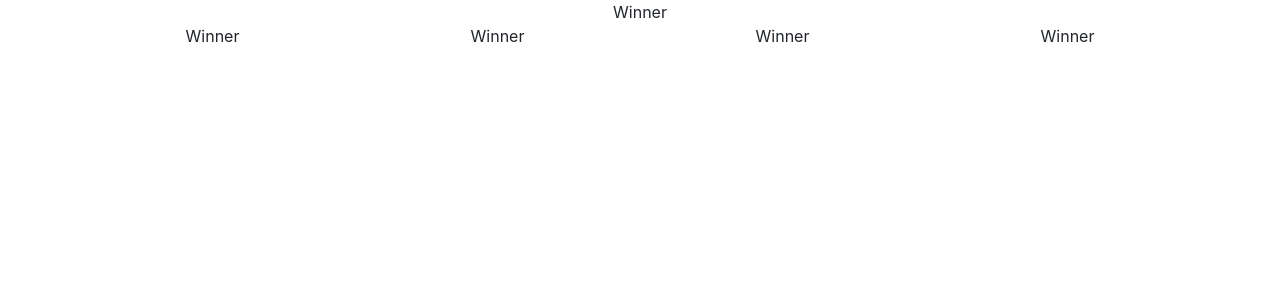
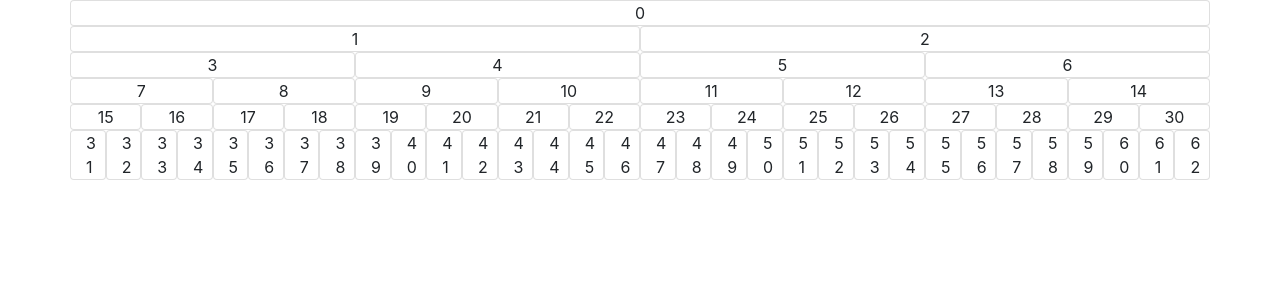
Before and after one commit to sstorysmith/group_project_3, a React (Create React App) app in the folder tournament-game/: page / in a window 1280 px wide. Shown: the top 300 px of the page. Built offline with nearby package versions, Linux system fonts and the light colour scheme.

Commit message:
Generation of tournament bracket nodes now row-sensitive, allowing row specific additions (eg 'Finals', 'Quarter-finals')

```diff
--- a/tournament-game/src/App.js
+++ b/tournament-game/src/App.js
@@ -1,63 +1,116 @@
 import React from 'react';
 
-function draw(size, stage=0) {
-  const rounds = ["Finals", "Semi-Finals", "Quarter-finals", "Octafinals", "Round 2", "Round 1"];
-  console.log('Stage', stage, stage % 2);
-  if (size === 1) {
-    return <span className='col'><div className='row'>{rounds[stage]},</div><div className='col'>[Name VS Name]</div></span>
-  }
-  else {
-    // {(stage % 2 === 0) ? 'col' : 'row'}
-    // {(stage % 2 === 0) ? 'row' : 'col'}
-    return (<span className='col'>
-      <div className='row'>{rounds[stage]}, [</div><br />{draw(size-1, stage + 1)}
-      <span className='row'>VS</span>
-      {draw(size-1, stage + 1)}{(size - 1 !== 1) ? ']' : ''}
-    </span>)
-  }
+const rounds = ['Champion', 'Finals', 'Semi-finals', 'Quarter-finals', 'Octa-finals']
+
+function generateBracket(size) {
+
+  const bracket = []
+
+  // Track relationship between nodes and their children with a "parent" object
+  // Parent.index is the index of the parent node for the given node being added
+  // Child 0 is the parent node of the entire bracket
+  // Child 1 is the left child of the given parent node
+  // Child 2 is the right child of the given parent node
+  let parent = {index: 0,
+                child: 0}
+
+  // Populates all nodes in bracket
+  // (2^(size + 1) - 1) total # of nodes in bracket
+  for (let i = 0; i < (Math.pow(2, size + 1) - 1); i++) {
+
+    // If the previous node was the rightmost child of a parent node
+      if (parent.child === 2) {
+
+        // Reset parent tracker to the parent of current node
+        parent.index = ((i - 1)/2);
+        parent.child = 0
+
+      }
+
+      // If node is not the parent node of the entire bracket
+      // "Root" or "Champion" node
+      if (i !== parent.index) {
+
+        // Increment child counter.
+        // This will happen twice for any given parent node, once for each child.
+        parent.child = parent.child + 1;
+
+      }
+
+      // Set node content depending on "row" (set of y=2^x: 1, 2, 4, 8)
+      // i: 0 r: 1; i: 1,2 r: 2; i: 3,4,5,6 r: 4; i: 7, 8, 9, 10, 11, 12, 13, 14 r: 8
+      // Find 12
+      // At Node: 0
+      // Row 0:
+      // At Node: 1
+      // Row 1:
+      // At Node: 3
+      // Row 2:
+      // At Node: 7
+      // Row 3:
+      // At Node: 15
+      // Too Far
+      // Node 12 is on row 3
+      let pointer = 0;
+      let row = 0;
+      // console.log(i)
+      for (let x = 0; x <= size; x++) {
+        let y = Math.pow(2, x);
+        // console.log('y', y)
+        pointer = pointer + y;
+        // console.log('pointer', pointer)
+        if (pointer > i) {
+          // console.log('Too far')
+          row = x;
+          break;
+        }
+      }
+      let content = (row === size) ? 'Name' : rounds[row];
+      console.log('content', content)
+      bracket.push({content: content, parent: {index: parent.index, child: parent.child}});
+
+  };
+
+  return bracket;
+
 }
 
-function rowByRow(size, stage=0) {
-  if (stage === 0) {
-    return (
-    <div className='container'>
-      <div className='row align-content-center'>
-        <div className='col text-center'>
-          Winner
-        </div>
-      </div>
-      {rowByRow(size, stage + 1)}
-    </div>)
-  }
-  else if (stage === size) {
+function renderFromArray(arr) {
 
-    let participants = [];
-    for (let i = 1; i <= (size * 2); i++) {
-      participants.push(<div className='col text-center'>Name</div>)
+  console.log(arr);
+
+  const tree = [];
+
+  // Traverse every row in the bracket array
+  // log2(arr.length + 1) - 1 = rows
+  for (let i = 0; i <= (Math.log2(arr.length + 1) - 1); i++) {
+
+    // Traverse every node in the bracket row
+    // Nodes per row is 2 ^ row (1, 2, 4, 8 etc)
+    let row = [];
+    for (let j = 0; j < Math.pow(2, i); j++) {
+
+      row.push(
+      <div className='col text-center card'>
+        {(i <= 1) ? i+j : Math.pow(2, i) - 1 + j}
+      </div>)
+
     }
 
-    return (
-      <div className='row align-content-center'>
-        {participants}
-      </div>
-    )
+    tree.push(
+    <div className='row'>
+      {row}
+    </div>)
+
   }
-  else {
 
-    let round = [];
-    for (let i = 1; i <= (size * 2); i++) {
-      round.push(<div className='col text-center'>Winner</div>)
-    }    return (
-      <div className='row align-content-center'>
-        {round}
-      </div>
-    )
-  }
+  return tree;
+
 }
 
 function App() {
-  return (<div>
-    {rowByRow(2)}
+  return (<div className='container'>
+    {renderFromArray(generateBracket(5))}
     </div>
   );
 }
```
